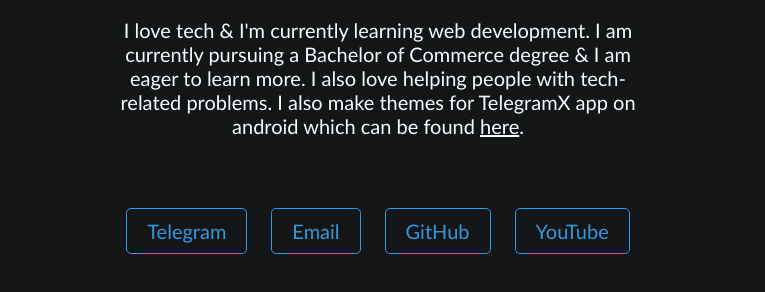
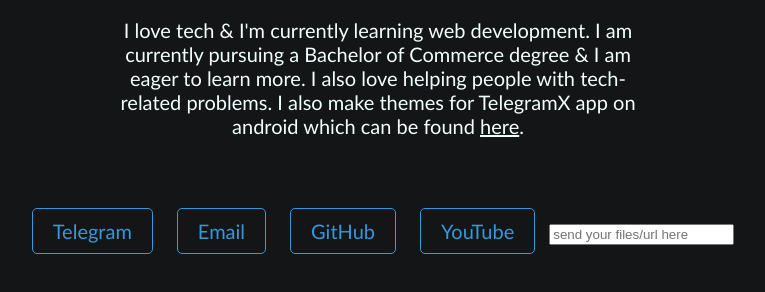
Before and after one commit to milindgoel15/Old-website, a plain HTML site: page index.html in a window 1280 px wide. Shown: the part 300-592 px from the top of the page, without its empty margins (262-1027 px from the left). Drawn offline with Linux system fonts and the light colour scheme.

Commit message:
format code

```diff
--- a/index.html
+++ b/index.html
@@ -1,5 +1,6 @@
 <!DOCTYPE html>
 <html lang="en">
+
 <head>
     <link rel="icon" href="images/Vector-Avatar.png" type="image/gif" sizes="16x16">
     <meta charset="UTF-8">
@@ -9,12 +10,16 @@
     <title>About Me</title>
     <link rel="stylesheet" href="style.css">
 </head>
+
 <body>
     <div class="container">
         <main>
             <img src="images/Vector-Avatar.png" alt="just a background" height="75">
             <h1>Hi, I'm Milind Goel.</h1>
-            <p>I love tech & I'm currently learning web development. I am currently pursuing a Bachelor of Commerce degree & I am eager to learn more. I also love helping people with tech-related problems. I also make themes for TelegramX app on android which can be found <a href="https://telegram.me/MilindGoel15TgXThemes" target="_blank">here</a>.</p>
+            <p>I love tech & I'm currently learning web development. I am currently pursuing a Bachelor of Commerce
+                degree & I am eager to learn more. I also love helping people with tech-related problems. I also make
+                themes for TelegramX app on android which can be found <a
+                    href="https://telegram.me/MilindGoel15TgXThemes" target="_blank">here</a>.</p>
         </main>
         <div class="buttons">
             <form action="https://telegram.me/MilindGoel15" target="blank">
@@ -29,7 +34,11 @@
             <form action="https://youtube.com/MilindGoel15" target="blank">
                 <button class="btn btn4">YouTube</button>
             </form>
+            <form action="mailto:milindgoel15@gmail.com">
+                <input type="text" placeholder="send your files/url here">
+            </form>
         </div>
     </div>
 </body>
+
 </html>
```
